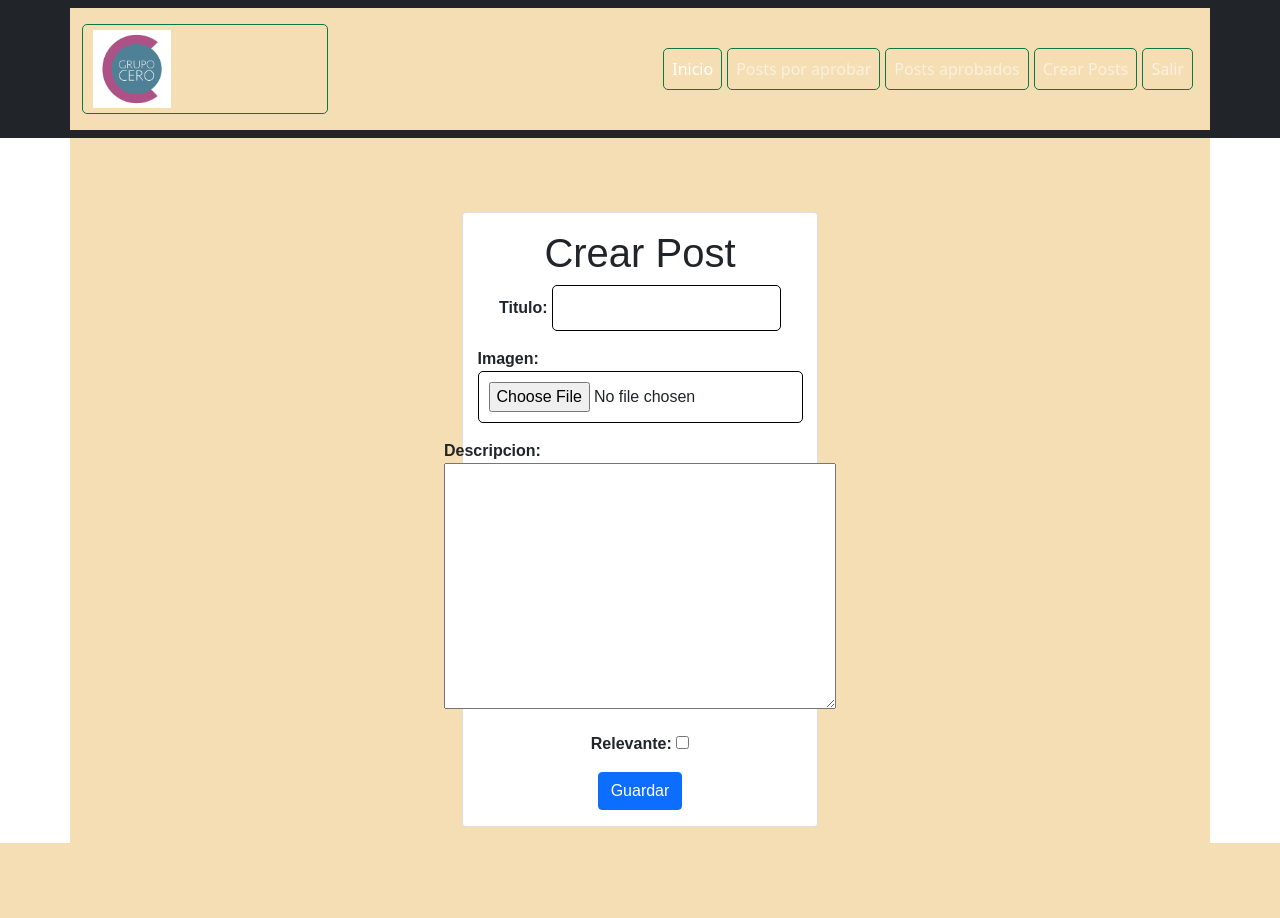
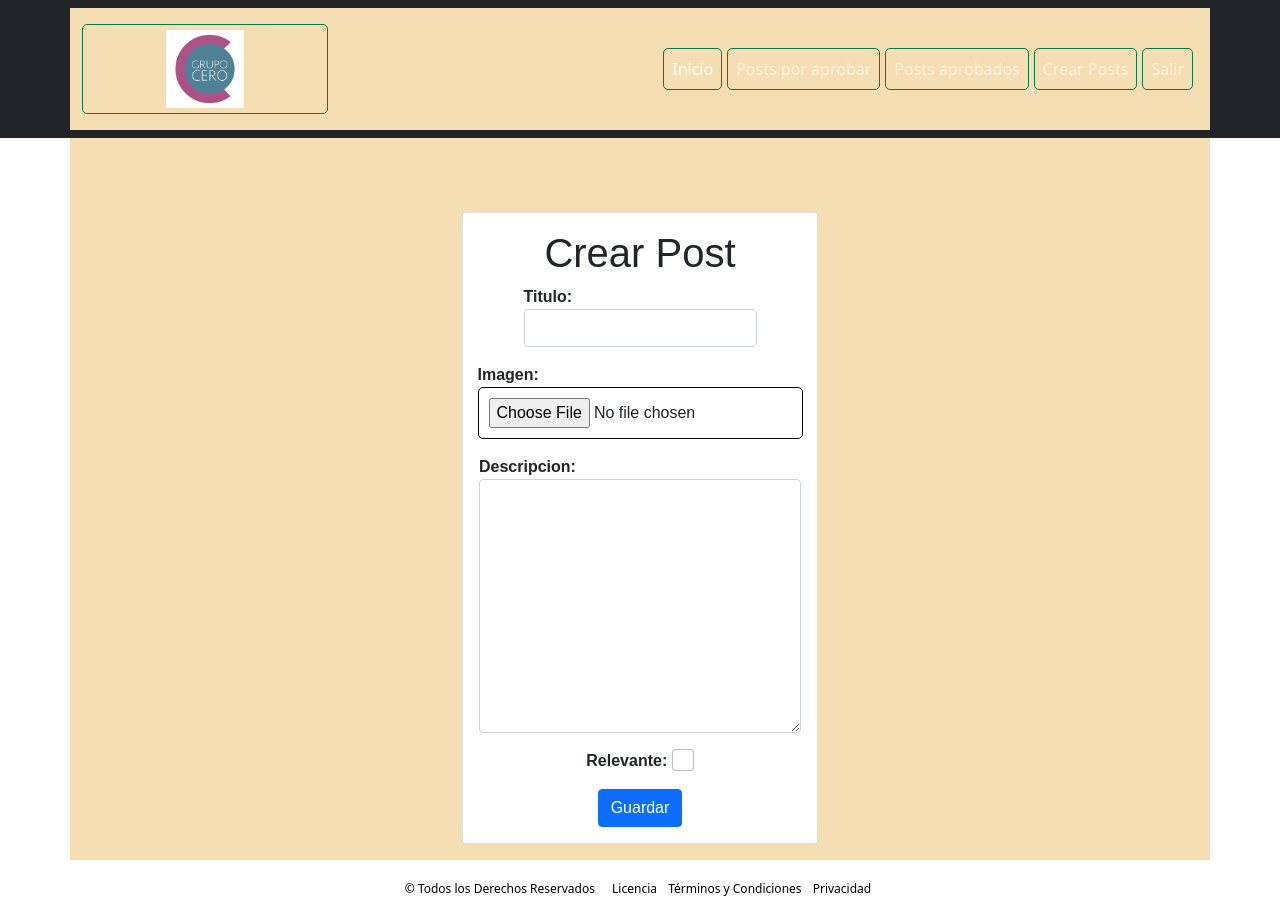
Before and after one commit to NihilDux/PGY3121, a Django app: page /posts/create/ in a window 1280 px wide. Before the commit the page ends 843 px from the top, so only its background shows below. Run offline with Django 4.2, Linux system fonts and the light colour scheme; the visitor is signed in with stand-in values (Sample User, id 1).

Commit message:
Imagen centrada

```diff
--- a/grupocero/settings.py
+++ b/grupocero/settings.py
@@ -104,13 +104,14 @@ USE_TZ = True
 # https://docs.djangoproject.com/en/4.2/howto/static-files/
 
 STATIC_URL = 'static/'
+STATICFILES_DIRS = (os.path.join(BASE_DIR, 'static'),)
 
 MEDIA_ROOT= (os.path.join(BASE_DIR, 'media'))
 MEDIA_URL = '/media/'
 
 
 
-STATICFILES_DIRS = (os.path.join(BASE_DIR, 'static'),)
+
 
 LOGIN_URL = '/signin'
 # Default primary key field type
--- a/posts/forms.py
+++ b/posts/forms.py
@@ -5,8 +5,8 @@ class PostForm(forms.ModelForm):
     class Meta:
         model = Post
         fields = ['titulo','imagen', 'descripcion', 'relevante']
-        #widgets = {
-        #    'titulo': forms.TextInput(attrs={'class': 'form-control'}),
-        #    'descripcion': forms.Textarea(attrs={'class': 'form-control'}),
-        #    'relevante': forms.CheckboxInput(attrs={'class': 'form-check-input m-auto'}),
-        #}
+        widgets = {
+            'titulo': forms.TextInput(attrs={'class': 'form-control'}),
+            'descripcion': forms.Textarea(attrs={'class': 'form-control'}),
+            'relevante': forms.CheckboxInput(attrs={'class': 'form-check-input m-auto'}),
+        }
--- a/posts/templates/base.html
+++ b/posts/templates/base.html
@@ -14,8 +14,9 @@
 <body>
     <nav class="navbar navbar-expand-lg bg-dark navbar-dark">
         <div class="container">
-          <a class="navbar-brand" href="/"><img src="{% static 'images/logo.png' %}" alt="My image" width="35%"></a>
-
+            <a class="navbar-brand" href="/">
+                <img src="{% static 'images/logo.png' %}" alt="My image" style="display: block; margin: 0 auto; width: 35%;" />
+            </a>
           <button class="navbar-toggler" type="button" data-bs-toggle="collapse" data-bs-target="#navbarNav" aria-controls="navbarNav" aria-expanded="false" aria-label="Toggle navigation">
             <span class="navbar-toggler-icon"></span>
           </button>
@@ -53,9 +54,16 @@
         </div>
       </nav>
 
+        {% block content%}
+        {% endblock%}
 
-    {% block content%}
-    {% endblock%}
-
+        <footer class="bottom">
+            <div class="legal" style="text-align: center; display: block; margin: 0 auto">
+                <span>© Todos los Derechos Reservados</span>
+                <a href="./licencia.html">Licencia</a>
+                <a href="./terminosycondiciones.html">Términos y Condiciones</a>
+                <a href="./privacidad.html">Privacidad</a>
+            </div>
+        </footer>
 </body>
 </html>
--- a/static/css/style.css
+++ b/static/css/style.css
@@ -35,7 +35,7 @@ nav a {
 
 nav a:hover {
     background-color: rgb(14, 119, 70);
-    color: white;
+    color: rgb(0, 0, 0);
 }
 
 .carousel-inner {
@@ -87,7 +87,7 @@ input[type="submit"] {
 
 input[type="submit"]:hover {
     background-color: rgb(14, 119, 70);
-    color: white;
+    color: rgb(2, 2, 2);
     border: none;
     border: 1px solid rgb(14, 119, 70);
 }
@@ -105,7 +105,7 @@ input[type="submit"]:hover {
 
 .btn-volver:hover {
     background-color: rgb(14, 119, 70);
-    color: white;
+    color: rgb(14, 12, 12);
     border: none;
 }
 /*MENSAJE ERROR (LOGIN)*/
@@ -140,12 +140,12 @@ input[type="submit"]:hover {
 
     #dropdown a:hover {
     background-color: rgb(14, 119, 70);
-    color: white;
+    color: rgb(0, 0, 0);
     }
 
     .tab {
     background-color: rgb(14, 119, 70);
-    color: white;
+    color: rgb(0, 0, 0);
     border: 3px solid rgb(9, 77, 45);
 }
 
```
